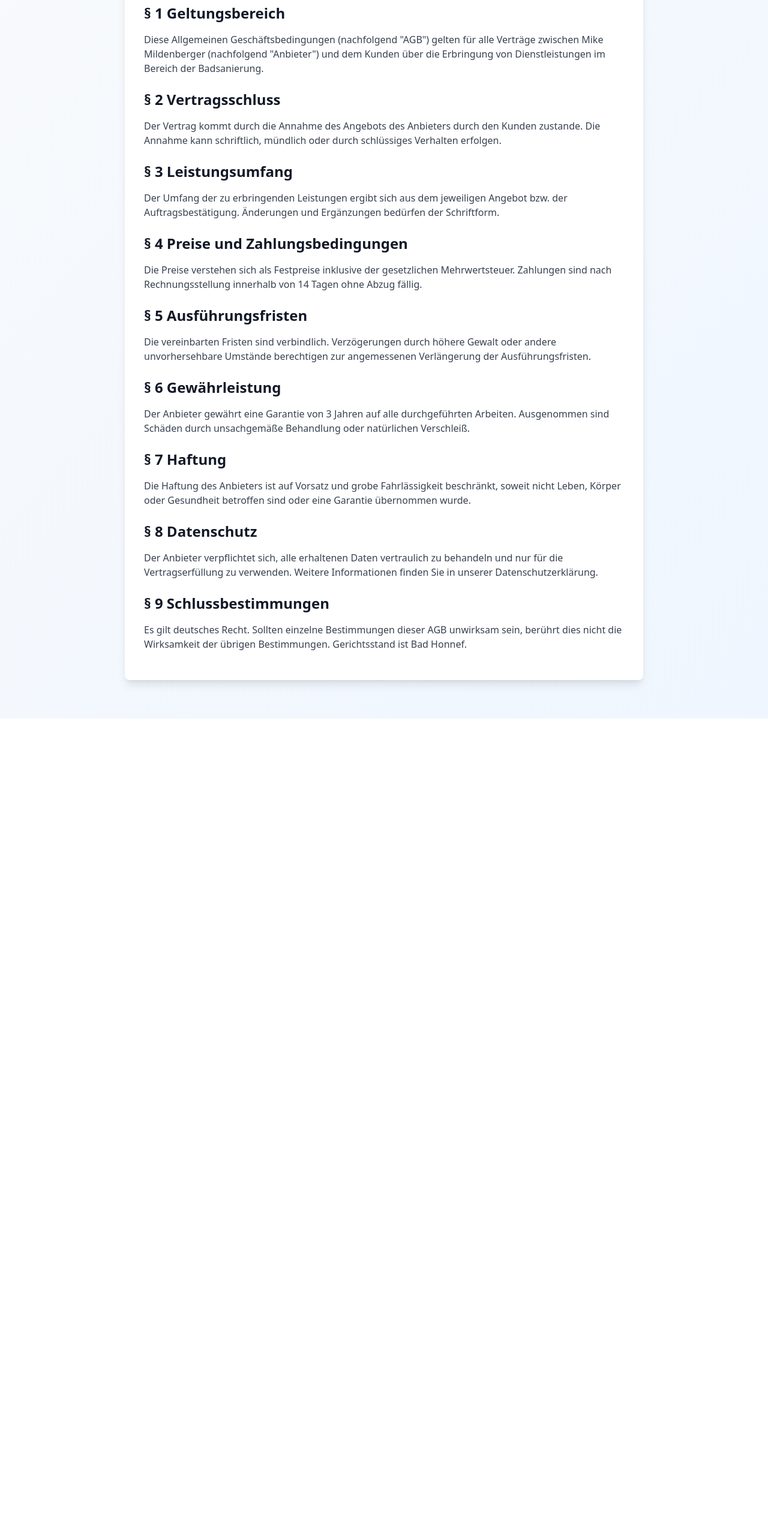
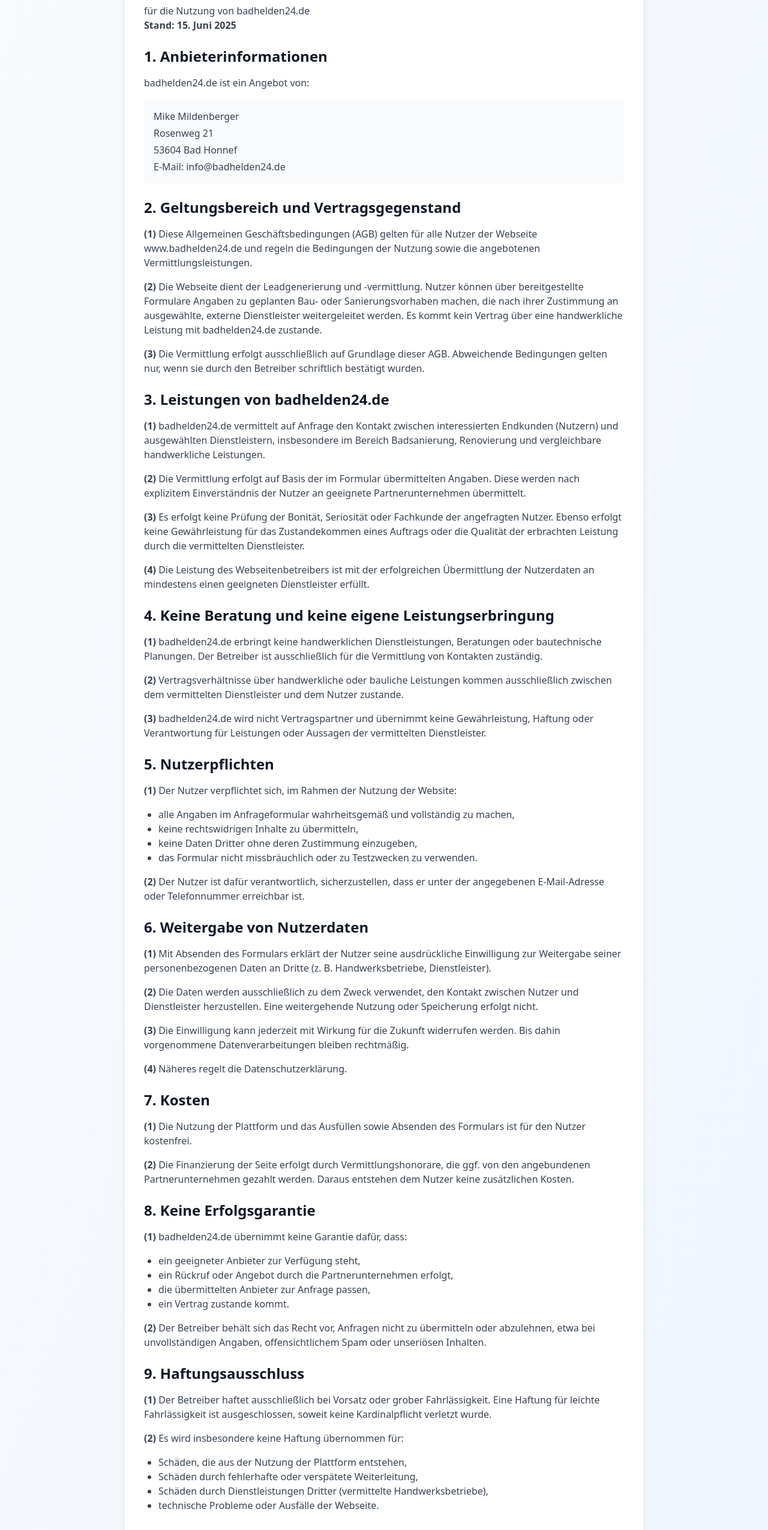
Before and after one commit to miikeeee/klimahero24, a React (Vite) app: page /agb in a window 1280 px wide. Shown: the part 234-2785 px from the top of the page at 60% size. Before the commit the page ends 1432 px from the top, so only its background shows below. Built offline with nearby package versions, Linux system fonts and the light colour scheme.

Commit message:
Add AGB page
Added the Terms and Conditions content to `src/pages/AgbPage.tsx`.

```diff
--- a/src/pages/AgbPage.tsx
+++ b/src/pages/AgbPage.tsx
@@ -27,66 +27,170 @@ const AgbPage = () => {
           <h1 className="text-4xl font-bold text-gray-900 mb-8">Allgemeine Geschäftsbedingungen</h1>
 
           <div className="prose prose-lg max-w-none space-y-6">
+            <p className="text-gray-700 mb-6">
+              für die Nutzung von badhelden24.de<br />
+              <strong>Stand: 15. Juni 2025</strong>
+            </p>
+
             <section>
-              <h2 className="text-2xl font-semibold text-gray-900 mb-4">§ 1 Geltungsbereich</h2>
+              <h2 className="text-2xl font-semibold text-gray-900 mb-4">1. Anbieterinformationen</h2>
               <p className="text-gray-700 mb-4">
-                Diese Allgemeinen Geschäftsbedingungen (nachfolgend "AGB") gelten für alle Verträge zwischen Mike Mildenberger (nachfolgend "Anbieter") und dem Kunden über die Erbringung von Dienstleistungen im Bereich der Badsanierung.
+                badhelden24.de ist ein Angebot von:
+              </p>
+              <div className="text-gray-700 bg-gray-50 p-4 rounded-lg">
+                <p className="mb-1">Mike Mildenberger</p>
+                <p className="mb-1">Rosenweg 21</p>
+                <p className="mb-1">53604 Bad Honnef</p>
+                <p>E-Mail: info@badhelden24.de</p>
+              </div>
+            </section>
+
+            <section>
+              <h2 className="text-2xl font-semibold text-gray-900 mb-4">2. Geltungsbereich und Vertragsgegenstand</h2>
+              <p className="text-gray-700 mb-4">
+                <strong>(1)</strong> Diese Allgemeinen Geschäftsbedingungen (AGB) gelten für alle Nutzer der Webseite www.badhelden24.de und regeln die Bedingungen der Nutzung sowie die angebotenen Vermittlungsleistungen.
+              </p>
+              <p className="text-gray-700 mb-4">
+                <strong>(2)</strong> Die Webseite dient der Leadgenerierung und -vermittlung. Nutzer können über bereitgestellte Formulare Angaben zu geplanten Bau- oder Sanierungsvorhaben machen, die nach ihrer Zustimmung an ausgewählte, externe Dienstleister weitergeleitet werden. Es kommt kein Vertrag über eine handwerkliche Leistung mit badhelden24.de zustande.
+              </p>
+              <p className="text-gray-700 mb-4">
+                <strong>(3)</strong> Die Vermittlung erfolgt ausschließlich auf Grundlage dieser AGB. Abweichende Bedingungen gelten nur, wenn sie durch den Betreiber schriftlich bestätigt wurden.
               </p>
             </section>
 
             <section>
-              <h2 className="text-2xl font-semibold text-gray-900 mb-4">§ 2 Vertragsschluss</h2>
+              <h2 className="text-2xl font-semibold text-gray-900 mb-4">3. Leistungen von badhelden24.de</h2>
               <p className="text-gray-700 mb-4">
-                Der Vertrag kommt durch die Annahme des Angebots des Anbieters durch den Kunden zustande. Die Annahme kann schriftlich, mündlich oder durch schlüssiges Verhalten erfolgen.
+                <strong>(1)</strong> badhelden24.de vermittelt auf Anfrage den Kontakt zwischen interessierten Endkunden (Nutzern) und ausgewählten Dienstleistern, insbesondere im Bereich Badsanierung, Renovierung und vergleichbare handwerkliche Leistungen.
+              </p>
+              <p className="text-gray-700 mb-4">
+                <strong>(2)</strong> Die Vermittlung erfolgt auf Basis der im Formular übermittelten Angaben. Diese werden nach explizitem Einverständnis der Nutzer an geeignete Partnerunternehmen übermittelt.
+              </p>
+              <p className="text-gray-700 mb-4">
+                <strong>(3)</strong> Es erfolgt keine Prüfung der Bonität, Seriosität oder Fachkunde der angefragten Nutzer. Ebenso erfolgt keine Gewährleistung für das Zustandekommen eines Auftrags oder die Qualität der erbrachten Leistung durch die vermittelten Dienstleister.
+              </p>
+              <p className="text-gray-700 mb-4">
+                <strong>(4)</strong> Die Leistung des Webseitenbetreibers ist mit der erfolgreichen Übermittlung der Nutzerdaten an mindestens einen geeigneten Dienstleister erfüllt.
               </p>
             </section>
 
             <section>
-              <h2 className="text-2xl font-semibold text-gray-900 mb-4">§ 3 Leistungsumfang</h2>
+              <h2 className="text-2xl font-semibold text-gray-900 mb-4">4. Keine Beratung und keine eigene Leistungserbringung</h2>
               <p className="text-gray-700 mb-4">
-                Der Umfang der zu erbringenden Leistungen ergibt sich aus dem jeweiligen Angebot bzw. der Auftragsbestätigung. Änderungen und Ergänzungen bedürfen der Schriftform.
+                <strong>(1)</strong> badhelden24.de erbringt keine handwerklichen Dienstleistungen, Beratungen oder bautechnische Planungen. Der Betreiber ist ausschließlich für die Vermittlung von Kontakten zuständig.
+              </p>
+              <p className="text-gray-700 mb-4">
+                <strong>(2)</strong> Vertragsverhältnisse über handwerkliche oder bauliche Leistungen kommen ausschließlich zwischen dem vermittelten Dienstleister und dem Nutzer zustande.
+              </p>
+              <p className="text-gray-700 mb-4">
+                <strong>(3)</strong> badhelden24.de wird nicht Vertragspartner und übernimmt keine Gewährleistung, Haftung oder Verantwortung für Leistungen oder Aussagen der vermittelten Dienstleister.
               </p>
             </section>
 
             <section>
-              <h2 className="text-2xl font-semibold text-gray-900 mb-4">§ 4 Preise und Zahlungsbedingungen</h2>
+              <h2 className="text-2xl font-semibold text-gray-900 mb-4">5. Nutzerpflichten</h2>
               <p className="text-gray-700 mb-4">
-                Die Preise verstehen sich als Festpreise inklusive der gesetzlichen Mehrwertsteuer. Zahlungen sind nach Rechnungsstellung innerhalb von 14 Tagen ohne Abzug fällig.
+                <strong>(1)</strong> Der Nutzer verpflichtet sich, im Rahmen der Nutzung der Website:
+              </p>
+              <ul className="list-disc pl-6 text-gray-700 mb-4">
+                <li>alle Angaben im Anfrageformular wahrheitsgemäß und vollständig zu machen,</li>
+                <li>keine rechtswidrigen Inhalte zu übermitteln,</li>
+                <li>keine Daten Dritter ohne deren Zustimmung einzugeben,</li>
+                <li>das Formular nicht missbräuchlich oder zu Testzwecken zu verwenden.</li>
+              </ul>
+              <p className="text-gray-700 mb-4">
+                <strong>(2)</strong> Der Nutzer ist dafür verantwortlich, sicherzustellen, dass er unter der angegebenen E-Mail-Adresse oder Telefonnummer erreichbar ist.
               </p>
             </section>
 
             <section>
-              <h2 className="text-2xl font-semibold text-gray-900 mb-4">§ 5 Ausführungsfristen</h2>
+              <h2 className="text-2xl font-semibold text-gray-900 mb-4">6. Weitergabe von Nutzerdaten</h2>
               <p className="text-gray-700 mb-4">
-                Die vereinbarten Fristen sind verbindlich. Verzögerungen durch höhere Gewalt oder andere unvorhersehbare Umstände berechtigen zur angemessenen Verlängerung der Ausführungsfristen.
+                <strong>(1)</strong> Mit Absenden des Formulars erklärt der Nutzer seine ausdrückliche Einwilligung zur Weitergabe seiner personenbezogenen Daten an Dritte (z. B. Handwerksbetriebe, Dienstleister).
+              </p>
+              <p className="text-gray-700 mb-4">
+                <strong>(2)</strong> Die Daten werden ausschließlich zu dem Zweck verwendet, den Kontakt zwischen Nutzer und Dienstleister herzustellen. Eine weitergehende Nutzung oder Speicherung erfolgt nicht.
+              </p>
+              <p className="text-gray-700 mb-4">
+                <strong>(3)</strong> Die Einwilligung kann jederzeit mit Wirkung für die Zukunft widerrufen werden. Bis dahin vorgenommene Datenverarbeitungen bleiben rechtmäßig.
+              </p>
+              <p className="text-gray-700 mb-4">
+                <strong>(4)</strong> Näheres regelt die Datenschutzerklärung.
               </p>
             </section>
 
             <section>
-              <h2 className="text-2xl font-semibold text-gray-900 mb-4">§ 6 Gewährleistung</h2>
+              <h2 className="text-2xl font-semibold text-gray-900 mb-4">7. Kosten</h2>
               <p className="text-gray-700 mb-4">
-                Der Anbieter gewährt eine Garantie von 3 Jahren auf alle durchgeführten Arbeiten. Ausgenommen sind Schäden durch unsachgemäße Behandlung oder natürlichen Verschleiß.
+                <strong>(1)</strong> Die Nutzung der Plattform und das Ausfüllen sowie Absenden des Formulars ist für den Nutzer kostenfrei.
+              </p>
+              <p className="text-gray-700 mb-4">
+                <strong>(2)</strong> Die Finanzierung der Seite erfolgt durch Vermittlungshonorare, die ggf. von den angebundenen Partnerunternehmen gezahlt werden. Daraus entstehen dem Nutzer keine zusätzlichen Kosten.
               </p>
             </section>
 
             <section>
-              <h2 className="text-2xl font-semibold text-gray-900 mb-4">§ 7 Haftung</h2>
+              <h2 className="text-2xl font-semibold text-gray-900 mb-4">8. Keine Erfolgsgarantie</h2>
               <p className="text-gray-700 mb-4">
-                Die Haftung des Anbieters ist auf Vorsatz und grobe Fahrlässigkeit beschränkt, soweit nicht Leben, Körper oder Gesundheit betroffen sind oder eine Garantie übernommen wurde.
+                <strong>(1)</strong> badhelden24.de übernimmt keine Garantie dafür, dass:
+              </p>
+              <ul className="list-disc pl-6 text-gray-700 mb-4">
+                <li>ein geeigneter Anbieter zur Verfügung steht,</li>
+                <li>ein Rückruf oder Angebot durch die Partnerunternehmen erfolgt,</li>
+                <li>die übermittelten Anbieter zur Anfrage passen,</li>
+                <li>ein Vertrag zustande kommt.</li>
+              </ul>
+              <p className="text-gray-700 mb-4">
+                <strong>(2)</strong> Der Betreiber behält sich das Recht vor, Anfragen nicht zu übermitteln oder abzulehnen, etwa bei unvollständigen Angaben, offensichtlichem Spam oder unseriösen Inhalten.
               </p>
             </section>
 
             <section>
-              <h2 className="text-2xl font-semibold text-gray-900 mb-4">§ 8 Datenschutz</h2>
+              <h2 className="text-2xl font-semibold text-gray-900 mb-4">9. Haftungsausschluss</h2>
               <p className="text-gray-700 mb-4">
-                Der Anbieter verpflichtet sich, alle erhaltenen Daten vertraulich zu behandeln und nur für die Vertragserfüllung zu verwenden. Weitere Informationen finden Sie in unserer Datenschutzerklärung.
+                <strong>(1)</strong> Der Betreiber haftet ausschließlich bei Vorsatz oder grober Fahrlässigkeit. Eine Haftung für leichte Fahrlässigkeit ist ausgeschlossen, soweit keine Kardinalpflicht verletzt wurde.
+              </p>
+              <p className="text-gray-700 mb-4">
+                <strong>(2)</strong> Es wird insbesondere keine Haftung übernommen für:
+              </p>
+              <ul className="list-disc pl-6 text-gray-700 mb-4">
+                <li>Schäden, die aus der Nutzung der Plattform entstehen,</li>
+                <li>Schäden durch fehlerhafte oder verspätete Weiterleitung,</li>
+                <li>Schäden durch Dienstleistungen Dritter (vermittelte Handwerksbetriebe),</li>
+                <li>technische Probleme oder Ausfälle der Webseite.</li>
+              </ul>
+            </section>
+
+            <section>
+              <h2 className="text-2xl font-semibold text-gray-900 mb-4">10. Geistiges Eigentum und Nutzung der Inhalte</h2>
+              <p className="text-gray-700 mb-4">
+                <strong>(1)</strong> Alle Inhalte auf badhelden24.de, wie Texte, Bilder, Grafiken, Logos und Layouts, sind urheberrechtlich geschützt.
+              </p>
+              <p className="text-gray-700 mb-4">
+                <strong>(2)</strong> Eine Nutzung außerhalb des bestimmungsgemäßen Gebrauchs ist untersagt. Eine Vervielfältigung, Verbreitung oder kommerzielle Nutzung bedarf der ausdrücklichen Zustimmung des Betreibers.
               </p>
             </section>
 
             <section>
-              <h2 className="text-2xl font-semibold text-gray-900 mb-4">§ 9 Schlussbestimmungen</h2>
+              <h2 className="text-2xl font-semibold text-gray-900 mb-4">11. Änderungen der AGB</h2>
               <p className="text-gray-700 mb-4">
-                Es gilt deutsches Recht. Sollten einzelne Bestimmungen dieser AGB unwirksam sein, berührt dies nicht die Wirksamkeit der übrigen Bestimmungen. Gerichtsstand ist Bad Honnef.
+                <strong>(1)</strong> Der Betreiber behält sich das Recht vor, diese AGB jederzeit zu ändern oder anzupassen. Die jeweils aktuelle Fassung ist auf der Website einsehbar.
+              </p>
+              <p className="text-gray-700 mb-4">
+                <strong>(2)</strong> Wesentliche Änderungen, die Nutzerrechte betreffen, werden gesondert mitgeteilt – z. B. durch E-Mail oder gut sichtbaren Hinweis auf der Website.
+              </p>
+            </section>
+
+            <section>
+              <h2 className="text-2xl font-semibold text-gray-900 mb-4">12. Schlussbestimmungen</h2>
+              <p className="text-gray-700 mb-4">
+                <strong>(1)</strong> Es gilt das Recht der Bundesrepublik Deutschland unter Ausschluss des UN-Kaufrechts.
+              </p>
+              <p className="text-gray-700 mb-4">
+                <strong>(2)</strong> Gerichtsstand für alle Streitigkeiten im Zusammenhang mit der Nutzung dieser Webseite ist – soweit gesetzlich zulässig – Königswinter.
+              </p>
+              <p className="text-gray-700 mb-4">
+                <strong>(3)</strong> Sollte eine Bestimmung dieser AGB ganz oder teilweise unwirksam sein, berührt dies nicht die Wirksamkeit der übrigen Bestimmungen. Die unwirksame Regelung wird durch eine wirtschaftlich möglichst gleichkommende Regelung ersetzt.
               </p>
             </section>
           </div>
```
